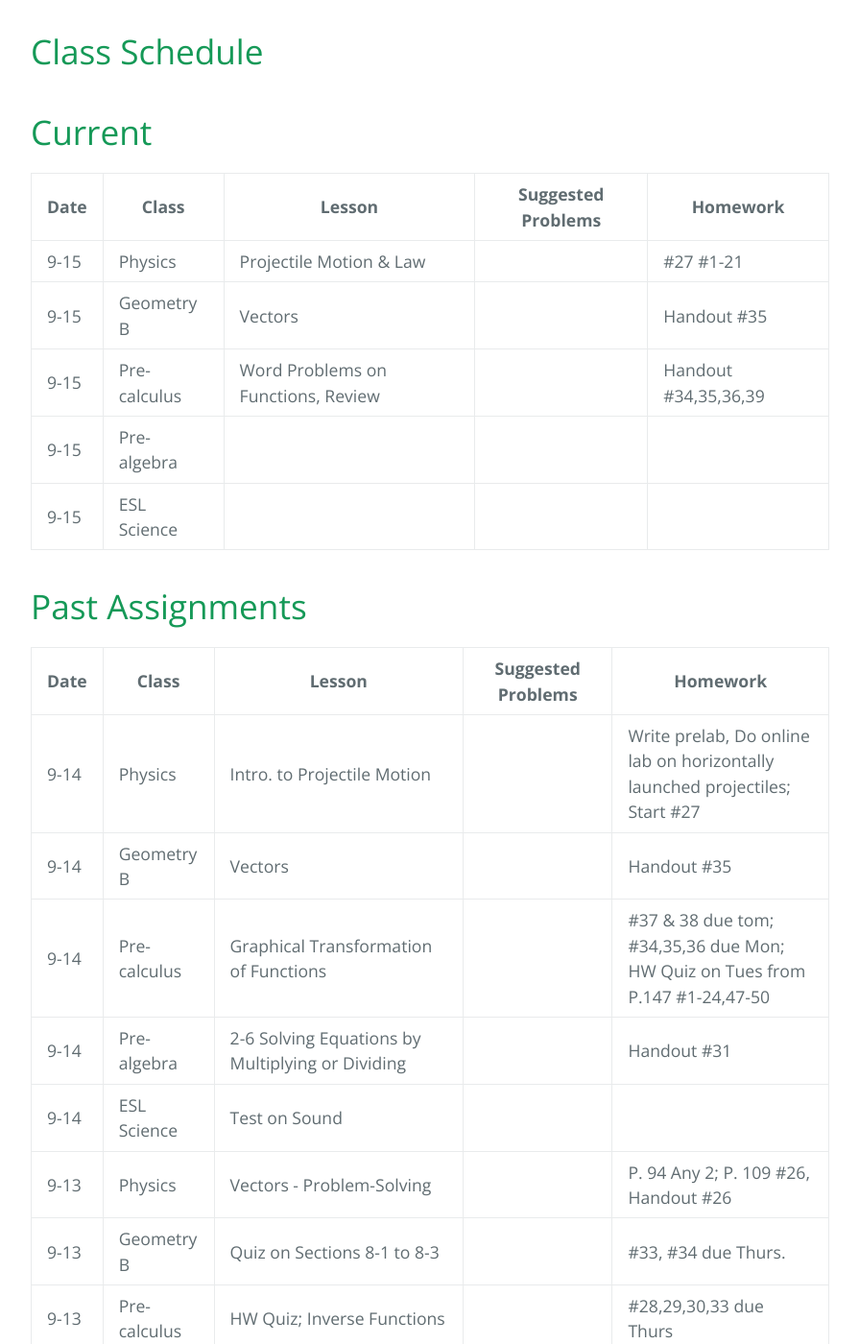
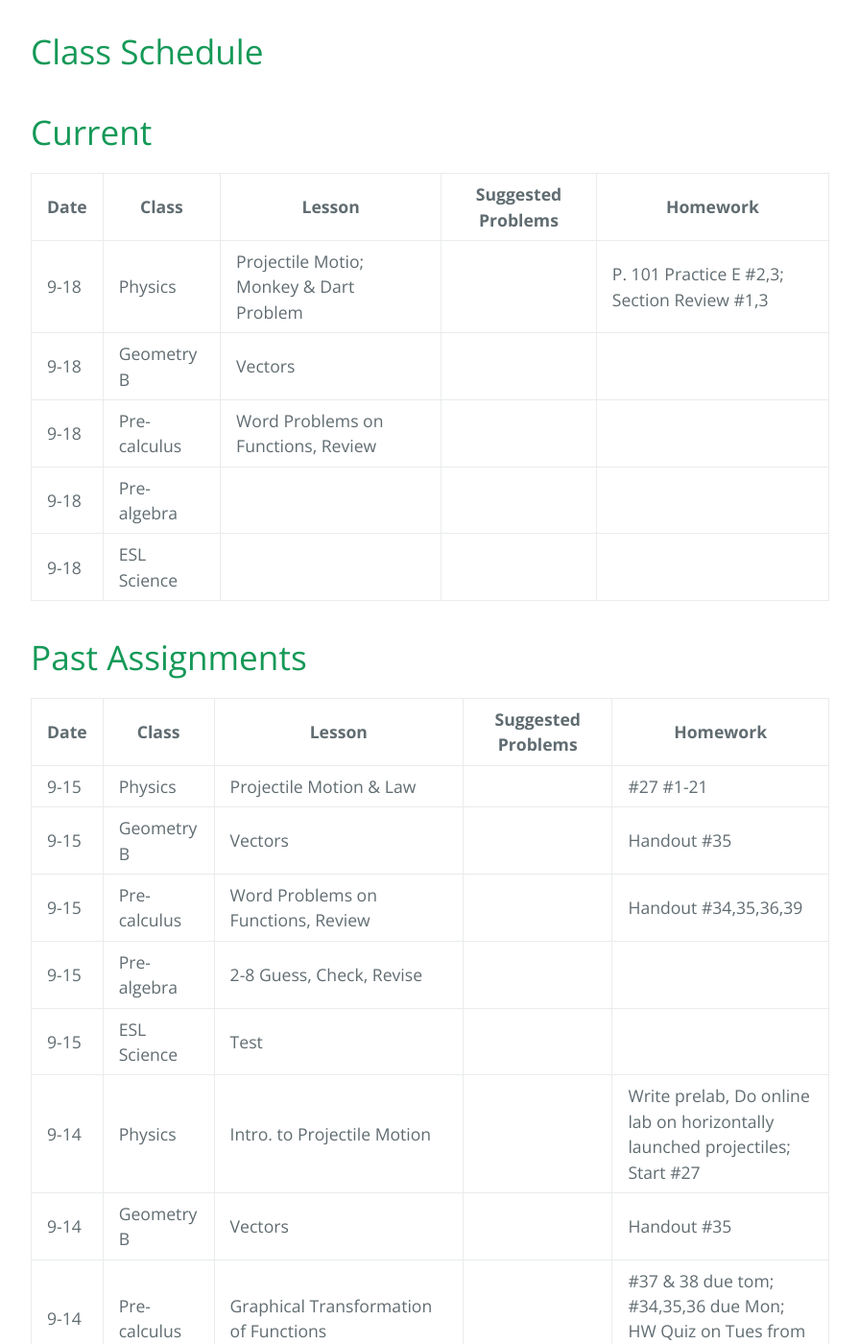
Before and after one commit to gpayoo/gpayoo, a Jekyll site: the page built from index.md, in a window 1280 px wide and 1400 px high, scrolled down 388 px. Shown: the whole window at 96% size, without its empty margins (192-1087 px from the left). Built offline with Jekyll 4.4.1, drawn with Linux system fonts in a browser that asks for light colours; our own code applies the rules of GitHub Pages for plain Markdown files.

Commit message:
Update index.md

```diff
--- a/index.md
+++ b/index.md
@@ -9,17 +9,23 @@ layout: default
 
 | Date | Class | Lesson | Suggested Problems | Homework |
 | ---- | ----- | ------ | -------- | ---
-| 9-15 | Physics | Projectile Motion & Law | | #27 #1-21
-| 9-15 | Geometry B | Vectors  | |Handout #35 |
-| 9-15 | Pre-calculus | Word Problems on Functions, Review | |  Handout #34,35,36,39
-| 9-15 | Pre-algebra | | |
-| 9-15 | ESL Science |  |  |
+| 9-18 | Physics | Projectile Motio; Monkey & Dart Problem | | P. 101 Practice E #2,3; Section Review #1,3
+| 9-18 | Geometry B | Vectors  | | |
+| 9-18 | Pre-calculus | Word Problems on Functions, Review | |
+| 9-18 | Pre-algebra | | |
+| 9-18 | ESL Science |  |  |
+
 
 
 # [](#header-2) Past Assignments
 
 | Date | Class | Lesson | Suggested Problems | Homework |
 | ---- | ----- | ------ | -------- | ---
+| 9-15 | Physics | Projectile Motion & Law | | #27 #1-21
+| 9-15 | Geometry B | Vectors  | |Handout #35 |
+| 9-15 | Pre-calculus | Word Problems on Functions, Review | |  Handout #34,35,36,39
+| 9-15 | Pre-algebra | 2-8 Guess, Check, Revise| |
+| 9-15 | ESL Science | Test |  |
 | 9-14 | Physics | Intro. to Projectile Motion | | Write prelab, Do online lab on horizontally launched projectiles; Start #27
 | 9-14 | Geometry B | Vectors | |   Handout #35
 | 9-14 | Pre-calculus | Graphical Transformation of Functions | | #37 & 38 due tom; #34,35,36 due Mon; HW Quiz on Tues from P.147 #1-24,47-50
```
